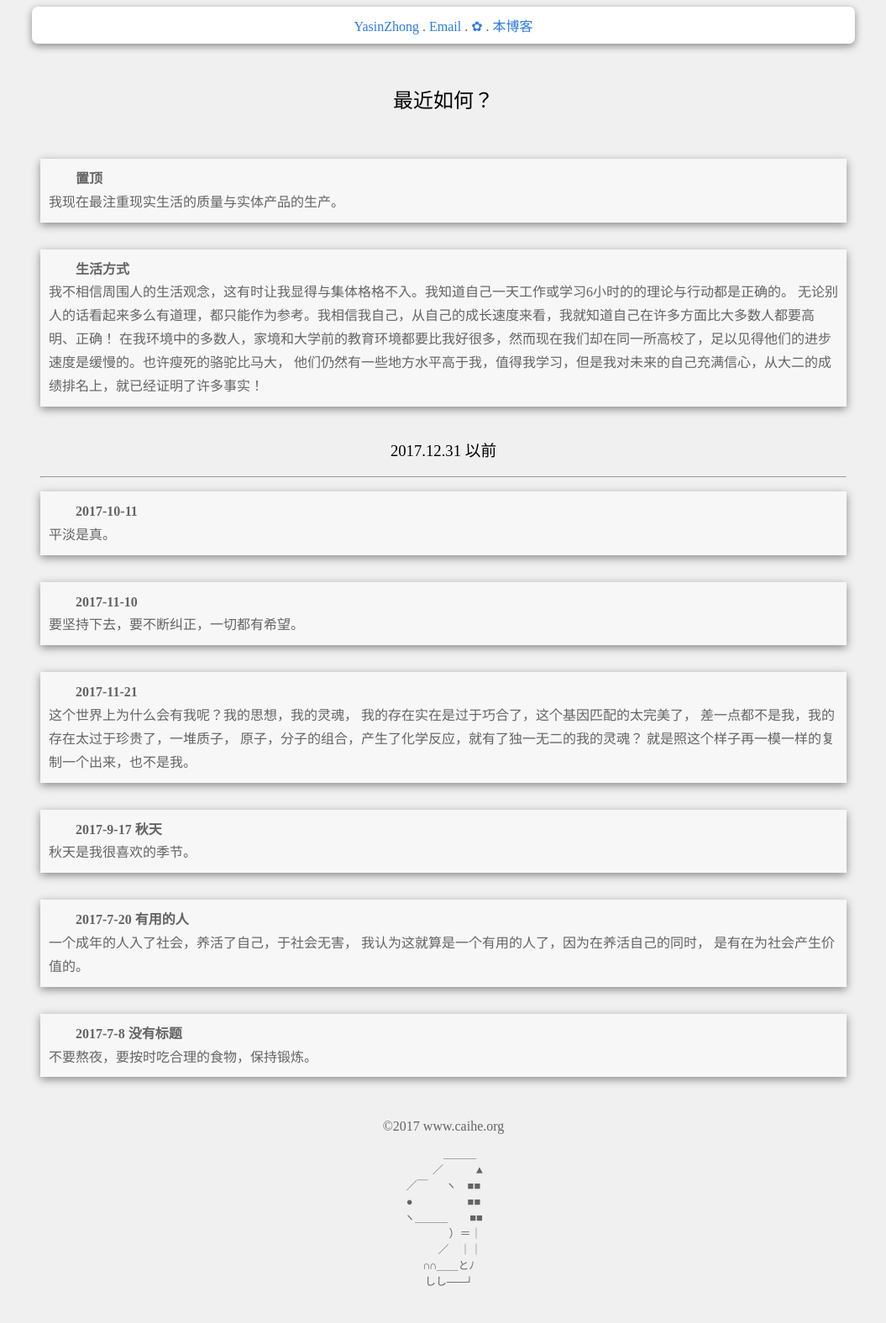
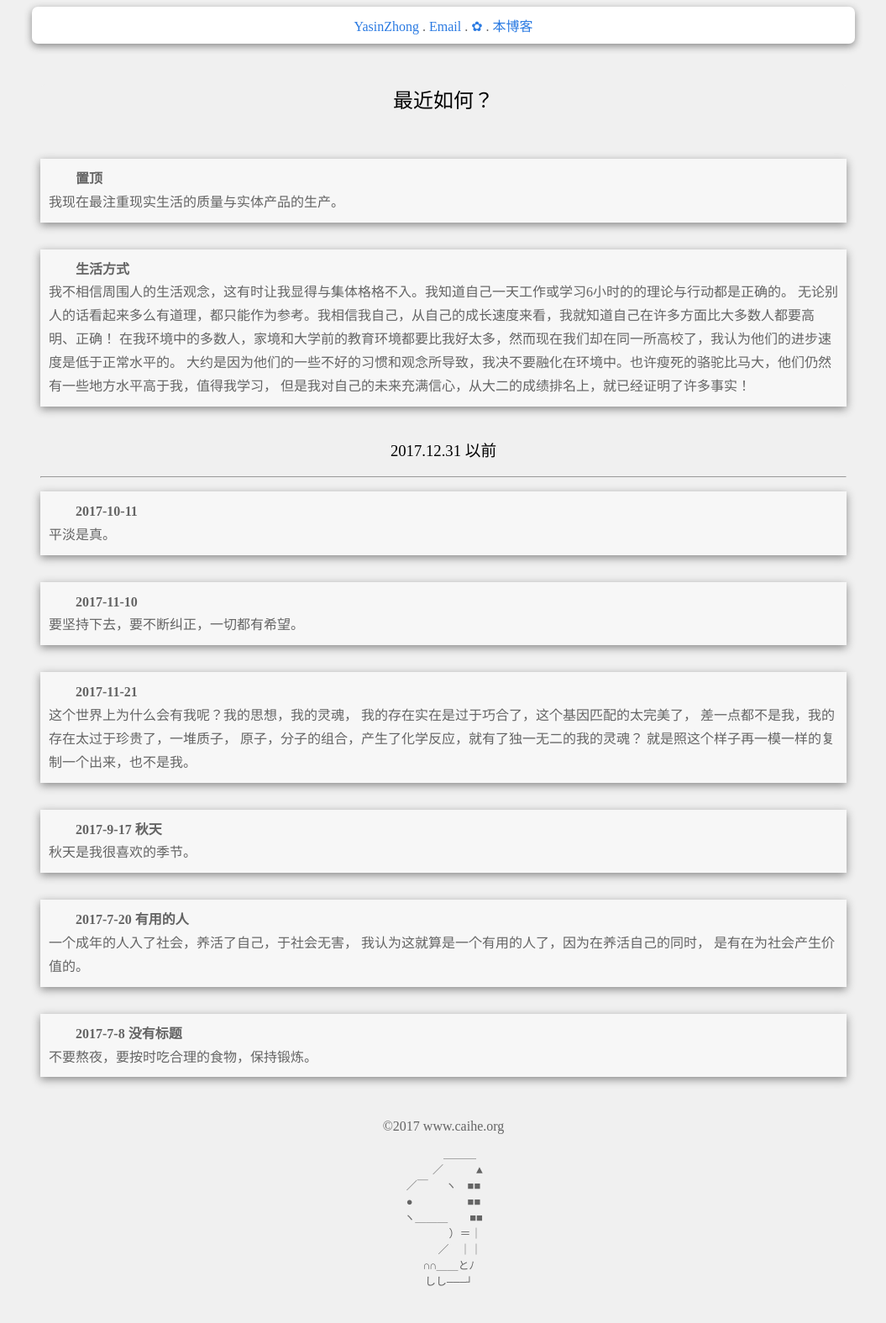
Before and after one commit to YasinZhong/yasinzhong.github.io, a Jekyll site: the page built from Post/twi.html, in a window 1280 px wide. Shown: the whole page at 84% size, without its empty margins (112-1167 px from the left). Built offline with Jekyll 4.4.1, drawn with Linux system fonts in a browser that asks for light colours; comment, search, counter and statistics services are not loaded.

Commit message:
2018/04/15

```diff
--- a/Post/twi.html
+++ b/Post/twi.html
@@ -15,8 +15,9 @@ title: 最近如何？
   <b>生活方式</b><br/>
   我不相信周围人的生活观念，这有时让我显得与集体格格不入。我知道自己一天工作或学习6小时的的理论与行动都是正确的。
   无论别人的话看起来多么有道理，都只能作为参考。我相信我自己，从自己的成长速度来看，我就知道自己在许多方面比大多数人都要高明、正确！
-  在我环境中的多数人，家境和大学前的教育环境都要比我好很多，然而现在我们却在同一所高校了，足以见得他们的进步速度是缓慢的。也许瘦死的骆驼比马大，
-  他们仍然有一些地方水平高于我，值得我学习，但是我对未来的自己充满信心，从大二的成绩排名上，就已经证明了许多事实！
+  在我环境中的多数人，家境和大学前的教育环境都要比我好太多，然而现在我们却在同一所高校了，我认为他们的进步速度是低于正常水平的。
+	大约是因为他们的一些不好的习惯和观念所导致，我决不要融化在环境中。也许瘦死的骆驼比马大，他们仍然有一些地方水平高于我，值得我学习，
+	但是我对自己的未来充满信心，从大二的成绩排名上，就已经证明了许多事实！
 </p>
 
 
```
